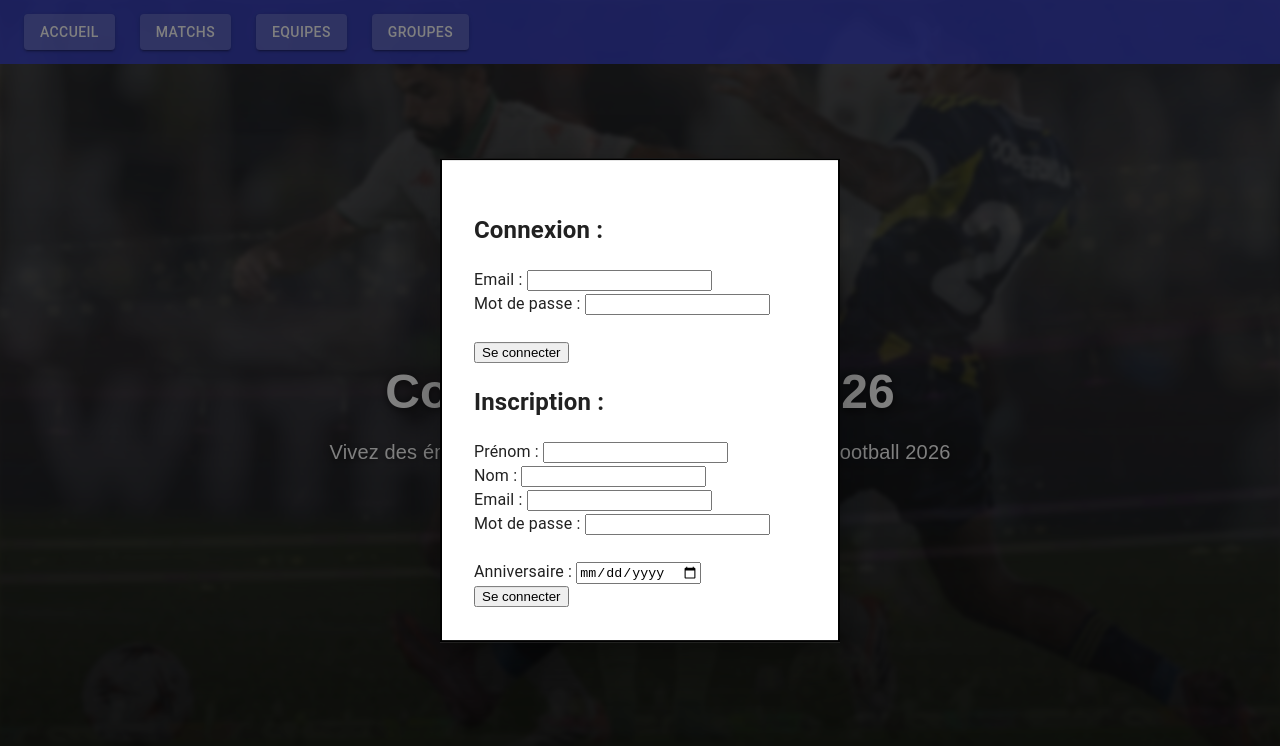
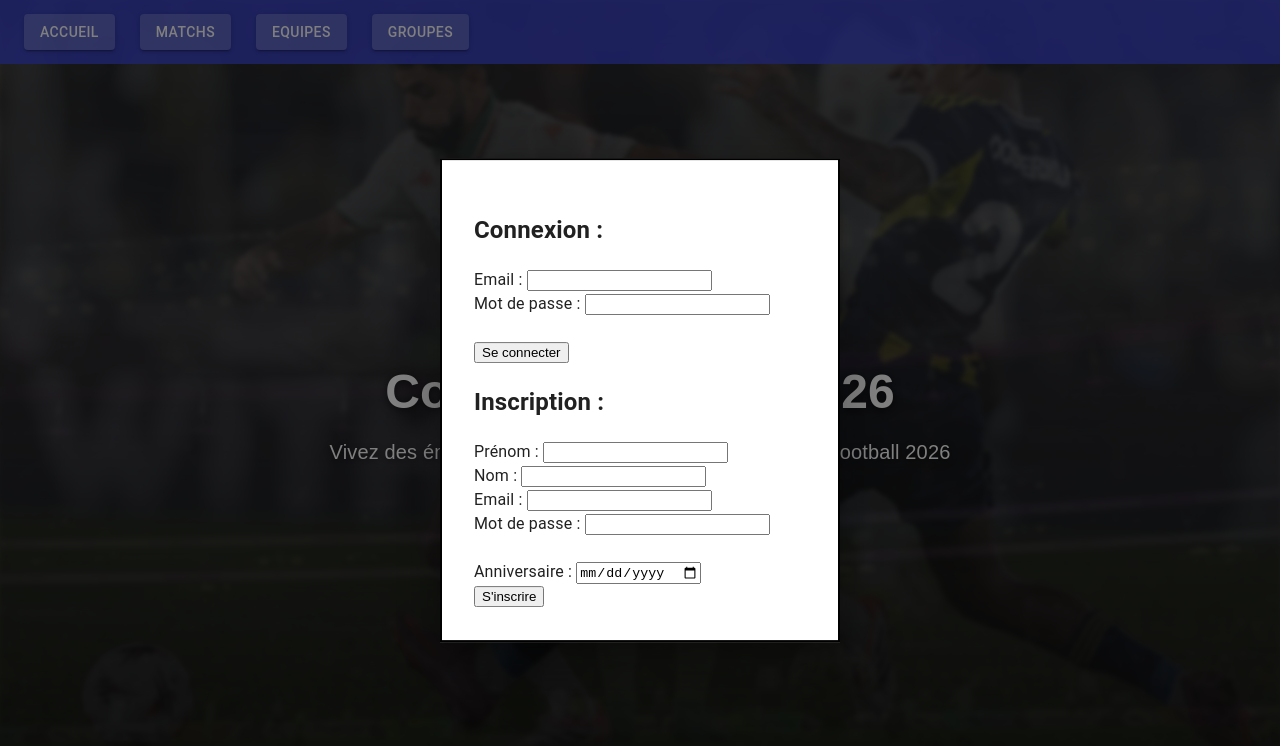
Before and after one commit to Cyrille-yendou/Projet-web, a React (Vite) app: page / in a window 1280 px wide. Both pictures are taken after a click on the button 1236 px from the left and 32 px from the top of the page. Shown: the top 746 px of the page. Built offline with nearby package versions, Linux system fonts and the light colour scheme; no server answers; some icons are missing.

Commit message:
Authentification -> Correction texte bouton
 Changement du texte du bouton "se connecter" en "s'inscrire" dans la catégorie inscription

```diff
--- a/src/components/authentication.tsx
+++ b/src/components/authentication.tsx
@@ -113,7 +113,7 @@ export default function Authentification({ user, setUser, isConnected, setIsConn
                     <label>Mot de passe : <input required type="password" name="password" /> </label> <br></br> <br></br>
                     <label>Anniversaire : <input required type="date" name="birthDate" /> </label> <br></br>
 
-                    <button>Se connecter</button>
+                    <button>S'inscrire</button>
                 </form>
             </Box>
         );
```
